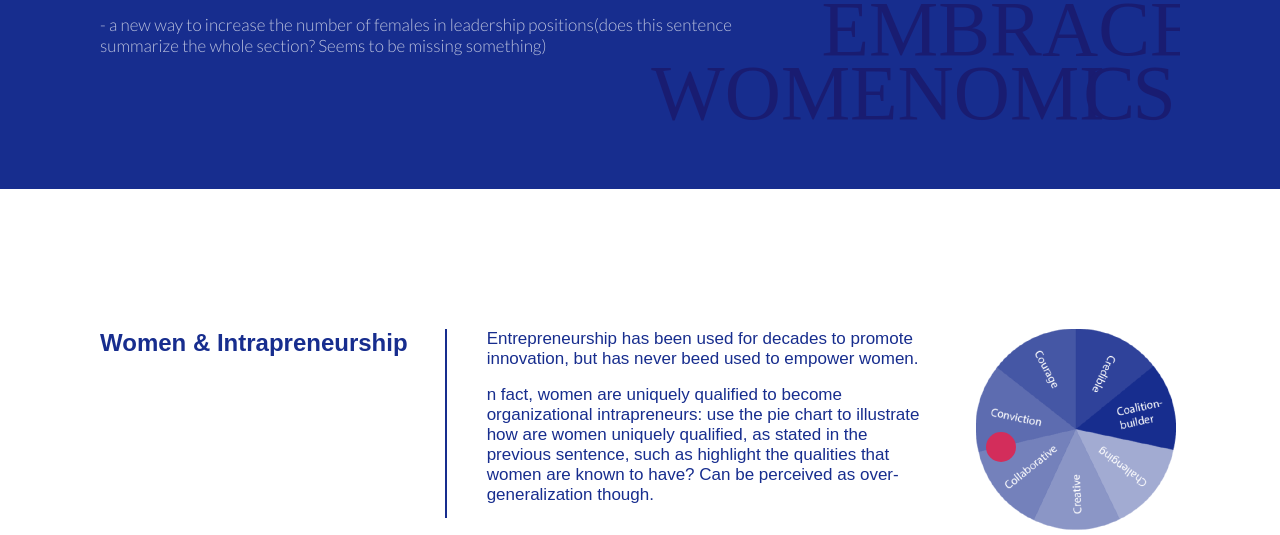
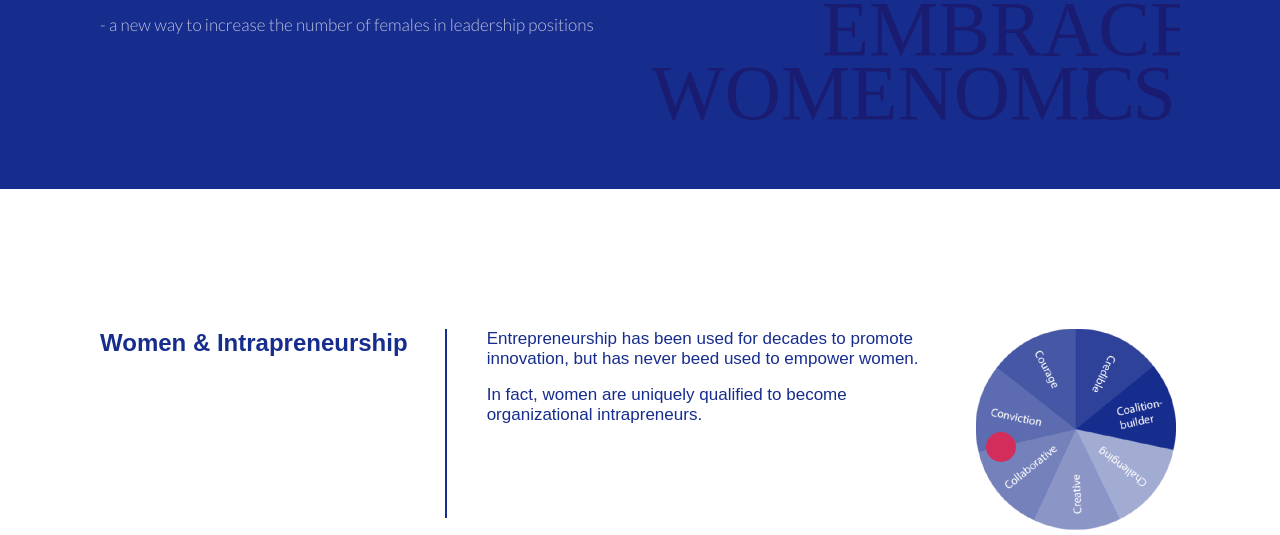
Before and after one commit to xiaobaoxixi/futurnomics, a plain HTML site: page index.html in a window 1280 px wide. Both pictures are taken after a click on the link "Intrapreneurship". Shown: the part 265-800 px from the top of the page. Drawn offline with Linux system fonts and the light colour scheme.

Commit message:
changed: content on intra page

```diff
--- a/index.html
+++ b/index.html
@@ -46,9 +46,7 @@
           - add a definition/short description of intrapreneurship
         </p>
         <p class="text white content intra-content hide">
-          - a new way to increase the number of females in leadership
-          positions(does this sentence summarize the whole section? Seems to be
-          missing something)
+          - a new way to increase the number of females in leadership positions
         </p>
         <img src="img/wew.svg" alt="we empower women" class="wew" />
       </div>
@@ -331,11 +329,8 @@
               but has never beed used to empower women.
             </p>
             <p>
-              n fact, women are uniquely qualified to become organizational
-              intrapreneurs: use the pie chart to illustrate how are women
-              uniquely qualified, as stated in the previous sentence, such as
-              highlight the qualities that women are known to have? Can be
-              perceived as over-generalization though.
+              In fact, women are uniquely qualified to become organizational
+              intrapreneurs.
             </p>
           </div>
           <div>
@@ -493,7 +488,7 @@
             social investment to bring down the barriers women are facing to
             participate and grow their business.
           </p>
-          <p>As a result: (might need to visualise these data)</p>
+          <p>As a result:</p>
           <p>
             - women’s representation in key leadership development programs has
             risen from 21% to 49%
@@ -519,7 +514,6 @@
             ><b>“ An intrapreneur without knowing it: </b> Catherine Wurth gives
             meaning to finance “
           </a>
-          <p>add some more?</p>
         </div>
       </div>
     </section>
```
